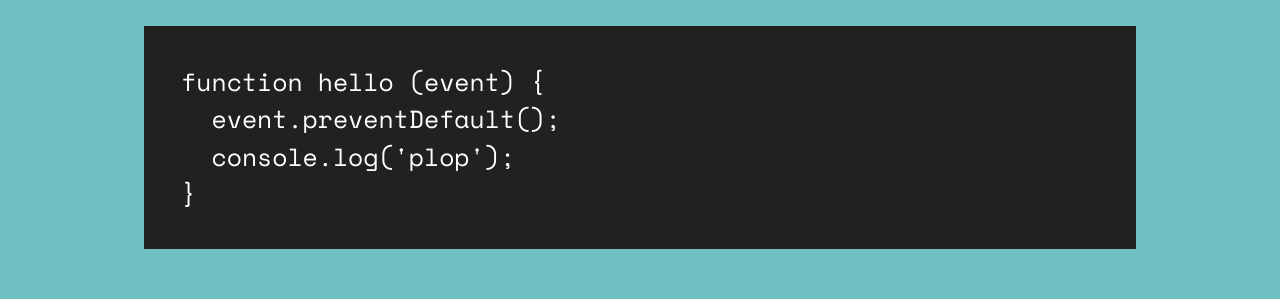
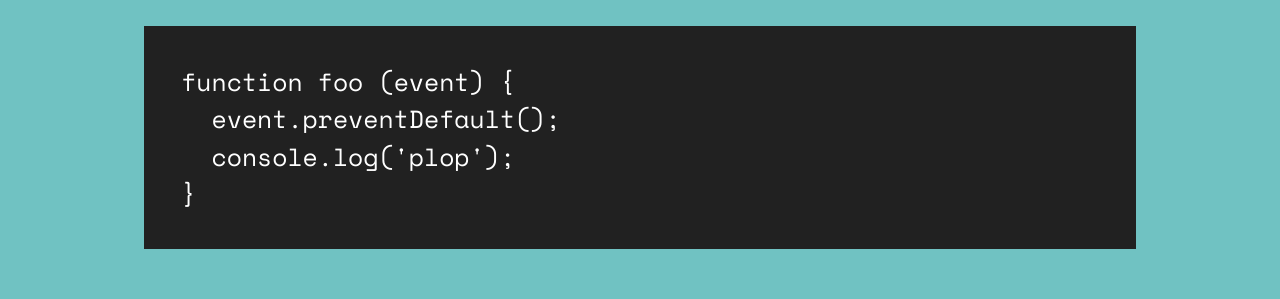
Before and after one commit to nmattia/globe, a plain HTML site: page site/index.html in a window 1280 px wide. Shown: the part 461-760 px from the top of the page. Drawn offline with nearby package versions, Linux system fonts and the light colour scheme.

Commit message:
Update site

```diff
--- a/site/index.html
+++ b/site/index.html
@@ -16,7 +16,7 @@ Lorem ipsum dolor sit amet, consectetur adipiscing elit. Donec dignissim feugiat
           <a href="https://www.github.com/nmattia/globe">Check it out on github</a>
           <code>
             <pre>
-function hello (event) {
+function foo (event) {
   event.preventDefault();
   console.log('plop');
 }</pre>
```
